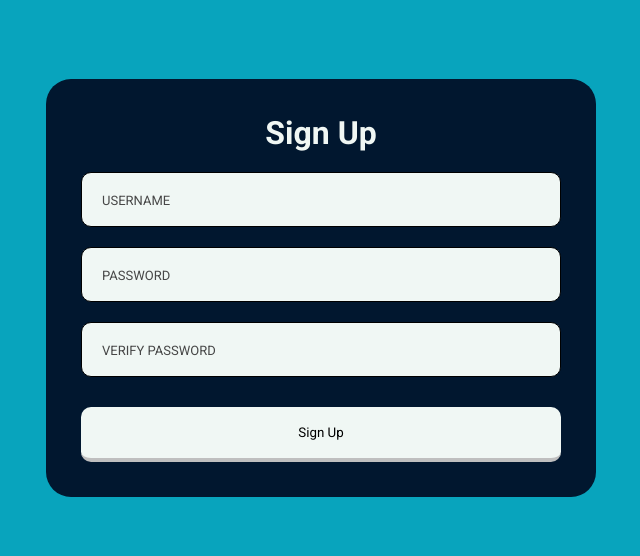
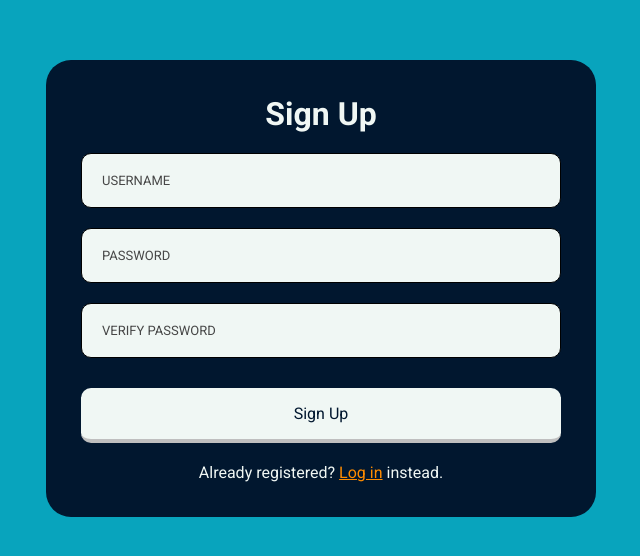
Before and after one commit to matthajec/real-time-chat-app-client, a React (Create React App) app: page /signup in a window 1280 px wide. Shown: the part 112-668 px from the top of the page, without its empty margins (319-959 px from the left). Built offline with nearby package versions, Linux system fonts and the light colour scheme.

Commit message:
made socket connection require authentication

```diff
--- a/src/components/form/index.js
+++ b/src/components/form/index.js
@@ -5,7 +5,9 @@ import {
   InputLabel,
   InputBox,
   Submit,
-  ErrorMessage
+  ErrorMessage,
+  Text,
+  TextLink
 } from './styles';
 
 function Form({ children, ...restProps }) {
@@ -43,4 +45,16 @@ Form.Error = function FormError({ children, ...restProps }) {
   );
 };
 
+Form.Text = function FormText({ children, ...restProps }) {
+  return (
+    <Text {...restProps}>{children}</Text>
+  );
+};
+
+Form.TextLink = function FormTextLink({ to, children, ...restProps }) {
+  return (
+    <TextLink to={to} {...restProps}>{children}</TextLink>
+  );
+};
+
 export default Form;
--- a/src/components/form/styles.js
+++ b/src/components/form/styles.js
@@ -1,4 +1,5 @@
 import styled from 'styled-components';
+import { Link } from 'react-router-dom';
 
 export const Container = styled.form`
   background-color: ${props => props.theme.colors.light};
@@ -72,6 +73,8 @@ export const Submit = styled.button`
   outline: none;
   border-bottom: 4px solid ${props => props.theme.colors.lightgrey};
   cursor: pointer;
+  font-size: ${props => props.theme.font.size.default};
+  color: ${props => props.theme.colors.light};
 
   &:active {
     border-bottom: 2px solid ${props => props.theme.colors.lightgrey};;
@@ -88,3 +91,9 @@ export const ErrorMessage = styled.p`
   font-weight: 700;
   color: ${props => props.theme.colors.error};
 `;
+
+export const Text = styled.p``;
+
+export const TextLink = styled(Link)`
+  color: darkorange;
+`;
--- a/src/pages/chatroom.js
+++ b/src/pages/chatroom.js
@@ -20,7 +20,7 @@ function Chatroom() {
         return res.json();
       })
       .then(data => {
-        setMessages(data.data);
+        setMessages(data.data.reverse());
       })
       .catch(err => {
         console.log(err);
@@ -29,12 +29,18 @@ function Chatroom() {
     // open a socket
     const socket = io.connect('http://localhost:8080');
 
+    socket.emit('authorization', localStorage.getItem('jwt_token'));
+
+    socket.on('authorization', res => {
+      console.log(res);
+    });
+
     // listen for requests on the messages channel
     socket.on('messages', (data) => {
       // handle a new message
       if (data.action === 'post') {
         setMessages(prevState => {
-          return [data.message, ...prevState];
+          return [...prevState, data.message];
         });
         // handle deleting a message
       } else if (data.action === 'delete') {
--- a/src/pages/login.js
+++ b/src/pages/login.js
@@ -51,8 +51,12 @@ function Signup() {
         .then(data => {
           // handle success
           if (status === 200) {
+            const decodedJwt = jwt_decode(data.token);
+
+            localStorage.setItem('jwt_username', decodedJwt.username);
+            localStorage.setItem('jwt_userId', decodedJwt.userId);
+            localStorage.setItem('jwt_expiration', decodedJwt.exp);
             localStorage.setItem('jwt_token', data.token);
-            console.log('nice one');
             location.push('/chat');
           } else if (status === 422) { // handle a validation error
             let newErrors = {};
@@ -65,6 +69,9 @@ function Signup() {
             // set the formik errors to the errors from the server
             formik.setErrors(newErrors);
           }
+        })
+        .catch(err => {
+          formik.setStatus(err.message || 'An unknown error occured.');
         });
     }
   });
@@ -76,6 +83,7 @@ function Signup() {
           Log In
         </Form.Title>
 
+        {formik.status && <Form.Error>{formik.status}</Form.Error>}
 
         <Form.Input
           label="username"
@@ -100,6 +108,7 @@ function Signup() {
         ) : null}
 
         <Form.Submit>Log In</Form.Submit>
+        <Form.Text>Don't have an account? <Form.TextLink to="/signup">Sign up</Form.TextLink> instead.</Form.Text>
       </Form>
     </Container>
   );
--- a/src/pages/signup.js
+++ b/src/pages/signup.js
@@ -4,14 +4,18 @@ import { useHistory } from 'react-router-dom';
 import { Form, Container } from '../components';
 
 function Signup() {
+  // get location object
   const location = useHistory();
 
+  // create formik object
   const formik = useFormik({
+    // set inital values
     initialValues: {
       username: '',
       password: '',
       verifyPassword: ''
     },
+    // create a validation schema with Yup
     validationSchema: Yup.object({
       username: Yup.string()
         .matches(/^[a-zA-Z0-9]+$/, 'Must only contain letters and numbers')
@@ -26,9 +30,12 @@ function Signup() {
         .oneOf([Yup.ref('password'), null], 'Passwords must match')
         .required('Required')
     }),
+    // handle form submission
     onSubmit: values => {
+      // initialize status in higher scope
       let status = null;
 
+      // post the username and password to the server to check it
       fetch('http://localhost:8080/auth/signup', {
         method: 'POST',
         headers: {
@@ -40,22 +47,30 @@ function Signup() {
         })
       })
         .then(res => {
+          // set the status
           status = res.status;
           return res.json();
         })
         .then(data => {
+          // handle success
+
           if (status === 201) {
             location.push('/login');
-          } else if (status === 422) {
+          } else if (status === 422) {// handle a validation error
             let newErrors = {};
 
+            // for each error create a key/value pair with the paramerter and the message
             data.data.forEach(error => {
               newErrors[error.param] = error.msg;
             });
 
+            // set the formik errors to the errors from the server
             formik.setErrors(newErrors);
           }
           console.log(data);
+        })
+        .catch(err => {
+          formik.setStatus(err.message || 'An unknown error occured.');
         });
     }
   });
@@ -67,6 +82,7 @@ function Signup() {
           Sign Up
         </Form.Title>
 
+        {formik.status && <Form.Error>{formik.status}</Form.Error>}
 
         <Form.Input
           label="username"
@@ -102,6 +118,7 @@ function Signup() {
         ) : null}
 
         <Form.Submit>Sign Up</Form.Submit>
+        <Form.Text>Already registered? <Form.TextLink to="/login">Log in</Form.TextLink> instead.</Form.Text>
       </Form>
     </Container>
   );
```
